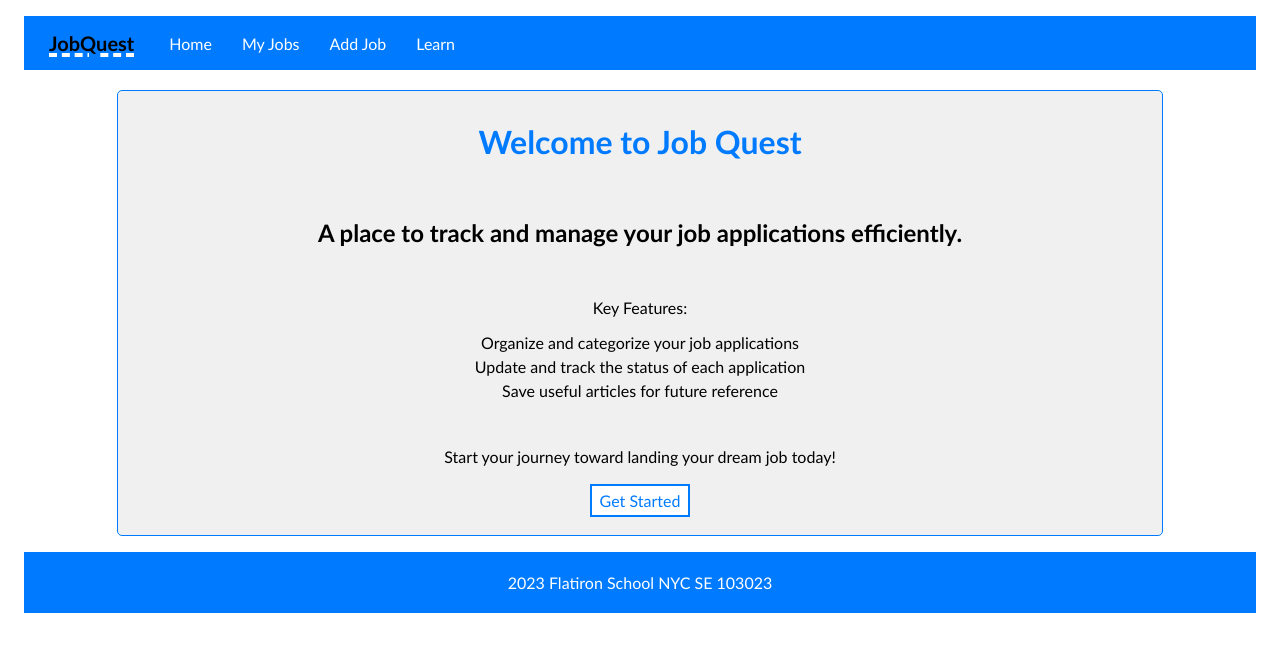
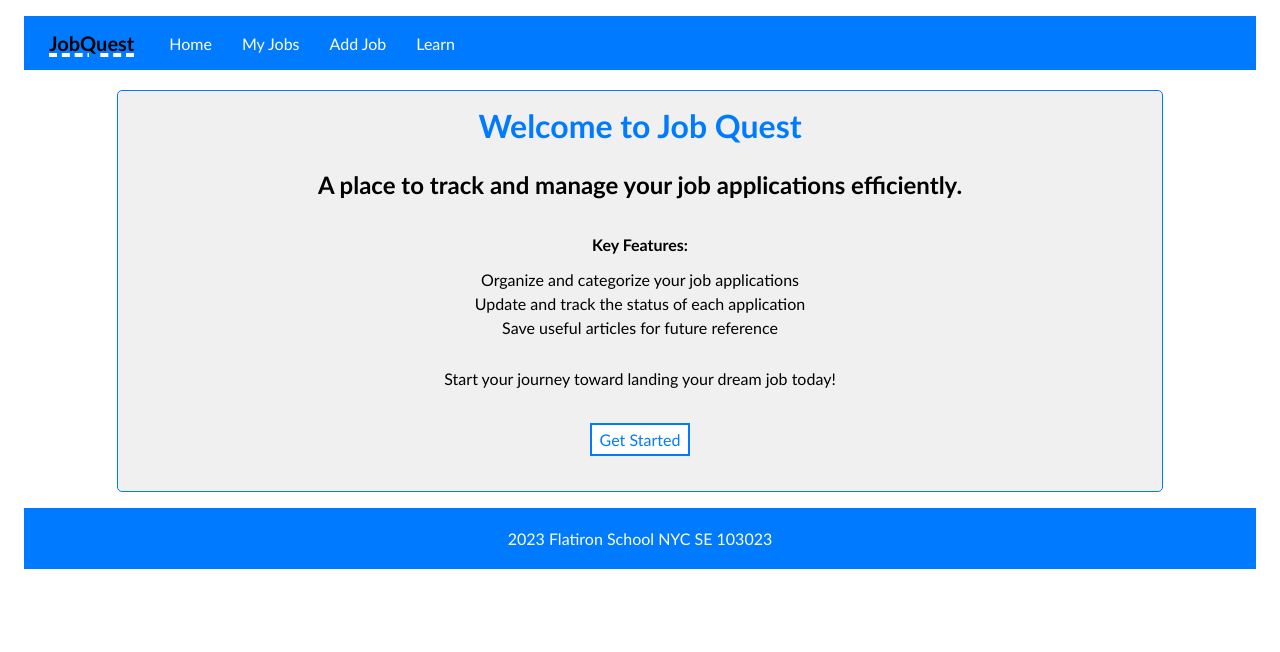
Before and after one commit to casespring/job-search-app, a React (Vite) app: page / in a window 1280 px wide. Shown: the top 652 px of the page. Built offline with nearby package versions, Linux system fonts and the light colour scheme.

Commit message:
fix home page styling

```diff
--- a/src/Home.css
+++ b/src/Home.css
@@ -12,13 +12,19 @@
     overflow-x: auto;
   }
 
+  .button-section {
+    text-align: center;
+    margin-top: 2em;
+    margin-bottom: 2em;
+  }
+
   .section {
     text-align: center;
-    margin-bottom: 15px;
   }
 
   .section h1 {
     color: #007bff;
+    margin: 5px
   }
 
   .section h2 {
--- a/src/Home.jsx
+++ b/src/Home.jsx
@@ -11,7 +11,7 @@ function Home() {
         <h2>A place to track and manage your job applications efficiently.</h2>
       </div>
       <div className="section">
-        <p>Key Features:</p>
+        <p><strong>Key Features:</strong></p>
         <ul>
           <li>Organize and categorize your job applications</li>
           <li>Update and track the status of each application</li>
@@ -21,7 +21,7 @@ function Home() {
       <div className="section">
         <p>Start your journey toward landing your dream job today!</p>
       </div>
-      <div className="section">
+      <div className="button-section">
         <Link to="/add-job" className="get-started-button">Get Started</Link>
       </div>
     </div>
--- a/src/NavBar.css
+++ b/src/NavBar.css
@@ -23,7 +23,6 @@ nav a {
 
     /* Media query for screens up to 390x844 */
     @media (max-width: 390px) and (max-height: 844px) {
-
       font-size: 14px;
       margin-left: 1em;
     }
```
Also changed, not shown: src/App.css (deleted).
